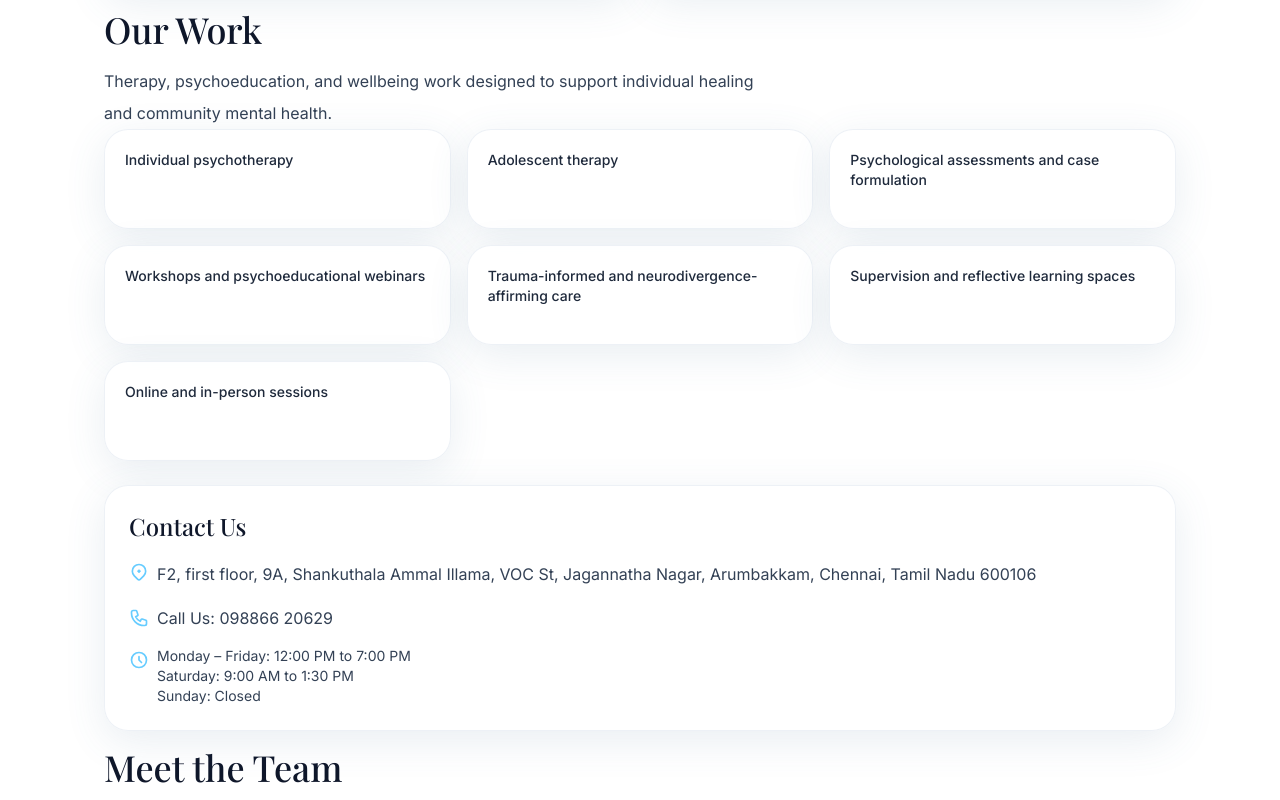
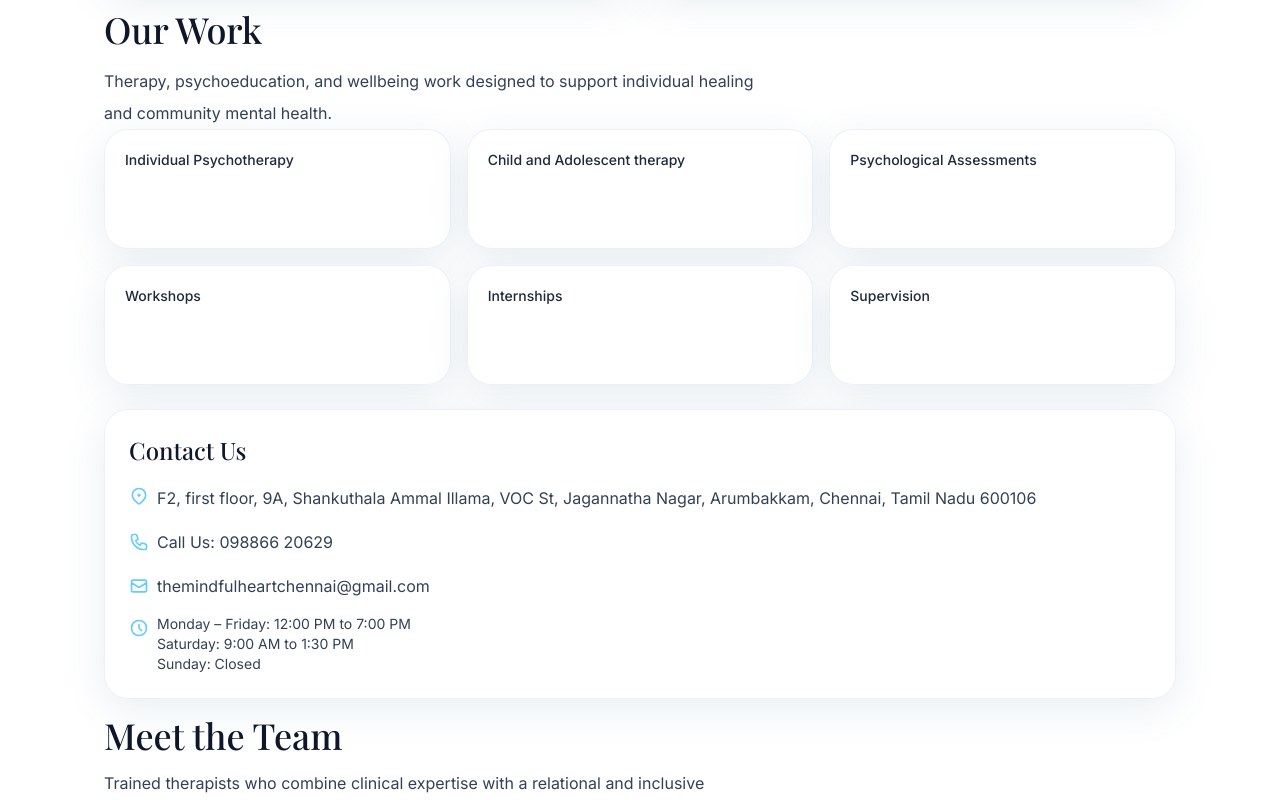
Before and after one commit to The-Mindful-Heart/the-mindful-heart, a React (Vite) app: page / in a window 1280 px wide. Shown: the part 1700-2500 px from the top of the page. Built offline with nearby package versions, Linux system fonts and the light colour scheme; no server answers.

Commit message:
Add enquiry forms to services, email to contacts, fix blog booking link, add scroll section indicator

```diff
--- a/public/blogs/how-to-find-a-right-therapist.html
+++ b/public/blogs/how-to-find-a-right-therapist.html
@@ -154,7 +154,7 @@
     <p>With that being said, at The Mindful Heart we have therapists that may be able to support you with your concerns. Click the link below and reach out to us.</p>
 
     <div class="cta">
-      <a href="#book">Book an Appointment with The Mindful Heart</a>
+      <a href="/#book" target="_parent" onclick="parent.postMessage('close-blog','*')">Book an Appointment with The Mindful Heart</a>
     </div>
   </article>
 </body>
--- a/public/config/services.json
+++ b/public/config/services.json
@@ -1,31 +1,33 @@
 [
   {
-    "title": "Individual psychotherapy",
-    "description": "One-on-one therapy for anxiety, depression, grief, trauma, and life transitions."
+    "title": "Individual Psychotherapy",
+    "description": "One-on-one therapy for anxiety, depression, grief, trauma, and life transitions.",
+    "formUrl": "https://docs.google.com/forms/d/e/1FAIpQLSeTXT6Wtl831L1-U3fqezqYTdZDIUUyA0n3bXS4OZX7A3GhNw/viewform?embedded=true"
   },
   {
-    "title": "Adolescent therapy",
-    "description": "Support for teens navigating emotional distress, relationships, identity, and school stress."
+    "title": "Child and Adolescent therapy",
+    "description": "Support for children and adolescents navigating emotional distress, relationships, identity, and school stress.",
+    "formUrl": "https://docs.google.com/forms/d/e/1FAIpQLSfY6PeDy87OqWy8qOjeEbfI4fWRcY2xOkviKbAEmSfnd-yf_w/viewform?embedded=true"
   },
   {
-    "title": "Psychological assessments and case formulation",
-    "description": "Structured clinical assessments and formulations to understand and address concerns clearly."
+    "title": "Psychological Assessments",
+    "description": "Structured clinical assessments to understand and address concerns clearly.",
+    "formUrl": "https://docs.google.com/forms/d/e/1FAIpQLSd1HPme6ytQme3wKNdy22J0ylybWt2SwgfxS8e3H1rvbXj4IQ/viewform?embedded=true"
   },
   {
-    "title": "Workshops and psychoeducational webinars",
+    "title": "Workshops",
     "description": "Group learning sessions on mental health topics for organizations, schools, and communities.",
-    "link": "#events"
+    "link": "#events",
+    "formUrl": "https://docs.google.com/forms/d/e/1FAIpQLScc_2_J036y7LkwTtWIyOrFsszfZZDpM9IZPCBuP59oQkpyvw/viewform?embedded=true"
   },
   {
-    "title": "Trauma-informed and neurodivergence-affirming care",
-    "description": "Inclusive care that recognizes trauma, neurodiversity, and diverse lived experiences."
+    "title": "Internships",
+    "description": "Structured training and mentorship for psychology students and early-career professionals.",
+    "formUrl": "https://docs.google.com/forms/d/e/1FAIpQLSeXOnMDgAfKeAmj-uQI4rPQSI__nReXxlYLkEX4HtRmRoeidQ/viewform?embedded=true"
   },
   {
-    "title": "Supervision and reflective learning spaces",
-    "description": "Reflective supervision for mental health professionals and trainees."
-  },
-  {
-    "title": "Online and in-person sessions",
-    "description": "Flexible therapy sessions through secure online or in-clinic formats."
+    "title": "Supervision",
+    "description": "Reflective supervision for mental health professionals and trainees.",
+    "formUrl": "https://docs.google.com/forms/d/e/1FAIpQLSfiCAUBBNgUJCrXSFJUFBIXonWAN1xY12bYcyHcl9orEdWESw/viewform?embedded=true"
   }
 ]
--- a/public/config/site.json
+++ b/public/config/site.json
@@ -60,7 +60,7 @@
   "booking": {
     "title": "Begin With a Gentle First Step",
     "description": "If you are ready to start therapy, fill out the form below. We will help you find the right clinician and approach for your needs.",
-    "formUrl": "https://docs.google.com/forms/d/e/1FAIpQLSfy880K6_A2EEDfqtmu76OVan7MH480N6PafhUTChKfcnkY0A/viewform?embedded=true",
+    "formUrl": "https://docs.google.com/forms/d/e/1FAIpQLSeTXT6Wtl831L1-U3fqezqYTdZDIUUyA0n3bXS4OZX7A3GhNw/viewform?embedded=true",
     "formHeight": 900,
     "email": "mindfulheartchennai@gmail.com",
     "emailLabel": "Email Us"
--- a/src/App.jsx
+++ b/src/App.jsx
@@ -178,6 +178,14 @@ function App() {
                        </a>
                      </p>
                    ) : null}
+                   <p className="flex items-center gap-2">
+                     <svg className="h-5 w-5 flex-shrink-0 text-brand-sky" fill="none" stroke="currentColor" viewBox="0 0 24 24">
+                       <path strokeLinecap="round" strokeLinejoin="round" strokeWidth={2} d="M3 8l7.89 5.26a2 2 0 002.22 0L21 8M5 19h14a2 2 0 002-2V7a2 2 0 00-2-2H5a2 2 0 00-2 2v10a2 2 0 002 2z" />
+                     </svg>
+                     <a href="mailto:themindfulheartchennai@gmail.com" className="hover:text-sky-700">
+                       themindfulheartchennai@gmail.com
+                     </a>
+                   </p>
                    {contact.hours ? (
                      <div className="mt-4">
                        <p className="flex items-start gap-2">
--- a/src/components/BlogSection.jsx
+++ b/src/components/BlogSection.jsx
@@ -1,4 +1,4 @@
-import { useState } from "react";
+import { useState, useEffect } from "react";
 import { formatEventDate } from "../utils/helpers";
 
 function BlogViewer({ post, onClose }) {
@@ -34,7 +34,7 @@ function BlogViewer({ post, onClose }) {
               src={post.file}
               title={post.title}
               className="h-[75vh] w-full border-0"
-              sandbox="allow-same-origin"
+              sandbox="allow-same-origin allow-top-navigation allow-scripts"
             />
           )}
         </div>
@@ -46,6 +46,20 @@ function BlogViewer({ post, onClose }) {
 export default function BlogSection({ config, loading }) {
   const [activePost, setActivePost] = useState(null);
   const posts = config?.posts ?? [];
+
+  useEffect(() => {
+    const handleMessage = (event) => {
+      if (event.data === "close-blog") {
+        setActivePost(null);
+        setTimeout(() => {
+          const el = document.getElementById("book");
+          el?.scrollIntoView({ behavior: "smooth" });
+        }, 100);
+      }
+    };
+    window.addEventListener("message", handleMessage);
+    return () => window.removeEventListener("message", handleMessage);
+  }, []);
 
   const getGridCols = () => {
     if (posts.length === 1) return "md:grid-cols-1";
--- a/src/components/Header.jsx
+++ b/src/components/Header.jsx
@@ -1,4 +1,16 @@
-import { useState } from "react";
+import { useState, useEffect } from "react";
+
+const SECTION_LABELS = {
+  home: "Home",
+  about: "About",
+  goals: "Our Goals",
+  services: "Services",
+  team: "Team",
+  videos: "Videos",
+  events: "Events",
+  blogs: "Blogs",
+  book: "Book",
+};
 
 const InstagramIcon = () => (
   <svg viewBox="0 0 24 24" fill="currentColor" className="inline-block h-4 w-4 align-middle">
@@ -20,8 +32,37 @@ const GoogleIcon = () => (
 
 export default function Header({ site }) {
   const [menuOpen, setMenuOpen] = useState(false);
+  const [activeSection, setActiveSection] = useState("home");
   const brand = site?.brand ?? {};
   const nav = site?.navigation ?? [];
+
+  useEffect(() => {
+    const sectionIds = Object.keys(SECTION_LABELS);
+    const observers = [];
+
+    sectionIds.forEach((id) => {
+      const el = document.getElementById(id);
+      if (!el) return;
+
+      const observer = new IntersectionObserver(
+        (entries) => {
+          entries.forEach((entry) => {
+            if (entry.isIntersecting) {
+              setActiveSection(id);
+            }
+          });
+        },
+        { rootMargin: "-40% 0px -55% 0px", threshold: 0 }
+      );
+
+      observer.observe(el);
+      observers.push(observer);
+    });
+
+    return () => observers.forEach((obs) => obs.disconnect());
+  }, []);
+
+  const currentLabel = SECTION_LABELS[activeSection] ?? "";
 
   return (
     <header className="sticky top-0 z-50 border-b border-slate-200/60 bg-brand-offwhite/90 backdrop-blur">
@@ -44,6 +85,13 @@ export default function Header({ site }) {
             ) : null}
           </div>
         </a>
+
+        {/* Active section indicator - visible on mobile */}
+        <div className="sm:hidden text-center">
+          <p className="text-xs font-semibold uppercase tracking-[0.15em] text-sky-700">
+            {currentLabel}
+          </p>
+        </div>
 
         <div className="hidden items-center gap-6 text-sm font-medium md:flex">
           {nav.map((item) => (
--- a/src/components/ServiceCard.jsx
+++ b/src/components/ServiceCard.jsx
@@ -1,12 +1,46 @@
+import { useState } from "react";
 import { scrollToBooking } from "../utils/helpers";
 
+function ServiceFormModal({ service, onClose }) {
+  return (
+    <div className="fixed inset-0 z-[100] flex items-center justify-center bg-slate-900/60 p-4 backdrop-blur-sm">
+      <div className="soft-panel flex max-h-[90vh] w-full max-w-3xl flex-col overflow-hidden">
+        <div className="flex items-center justify-between border-b border-slate-200/60 px-5 py-4">
+          <h3 className="font-heading text-xl text-slate-900">{service.title}</h3>
+          <button
+            type="button"
+            onClick={onClose}
+            className="rounded-full border border-slate-200 px-3 py-1 text-sm font-medium text-slate-600 transition hover:bg-slate-50"
+          >
+            Close
+          </button>
+        </div>
+        <div className="flex-1 overflow-auto">
+          <iframe
+            src={service.formUrl}
+            title={service.title}
+            className="h-[80vh] w-full border-0"
+            allow="fullscreen"
+          >
+            Loading form...
+          </iframe>
+        </div>
+      </div>
+    </div>
+  );
+}
+
 export default function ServiceCard({ service }) {
+  const [showForm, setShowForm] = useState(false);
   const title = service?.title ?? service;
   const description = service?.description ?? "";
   const link = service?.link ?? null;
+  const formUrl = service?.formUrl ?? null;
 
   const handleClick = () => {
-    if (link) {
+    if (formUrl) {
+      setShowForm(true);
+    } else if (link) {
       const target = document.querySelector(link);
       target?.scrollIntoView({ behavior: "smooth" });
     } else {
@@ -15,21 +49,26 @@ export default function ServiceCard({ service }) {
   };
 
   return (
+    <>
       <button
         type="button"
         onClick={handleClick}
-      className="service-card soft-panel group relative flex w-full min-h-[100px] flex-col p-5 text-left text-sm font-medium text-slate-800 transition hover:border-brand-sky/50 hover:shadow-boutique"
+        className="service-card soft-panel group relative flex w-full min-h-[120px] flex-col p-5 text-left text-sm font-medium text-slate-800 transition hover:border-brand-sky/50 hover:shadow-boutique"
       >
         <span className="relative z-10 transition group-hover:opacity-0">{title}</span>
+        <span className="service-card-hover absolute inset-0 flex flex-col items-center justify-center gap-3 rounded-3xl bg-brand-sky/90 p-5 text-center opacity-0 transition group-hover:opacity-100">
           {description ? (
-        <span className="service-card-hover absolute inset-0 flex items-center justify-center rounded-3xl bg-brand-sky/90 p-6 text-sm font-semibold text-slate-900 opacity-0 transition group-hover:opacity-100">
-          {link ? "View events" : description}
+            <span className="text-sm leading-6 text-slate-900">{description}</span>
+          ) : null}
+          <span className="inline-block rounded-full bg-white/80 px-4 py-1.5 text-xs font-bold uppercase tracking-wider text-slate-800 shadow-sm">
+            {formUrl ? "Click to fill enquiry form →" : link ? "View events →" : "Book an appointment →"}
           </span>
-      ) : (
-        <span className="service-card-hover absolute inset-0 flex items-center justify-center rounded-3xl bg-brand-sky/90 text-sm font-semibold text-slate-900 opacity-0 transition group-hover:opacity-100">
-          {link ? "View events" : "Book an appointment"}
         </span>
-      )}
       </button>
+
+      {showForm && formUrl ? (
+        <ServiceFormModal service={service} onClose={() => setShowForm(false)} />
+      ) : null}
+    </>
   );
 }
```
Also changed, not shown: src/components/BookingForm.jsx (line endings or trailing spaces), src/index.css (line endings or trailing spaces). Lines whose indentation alone changed are shown as unchanged.
